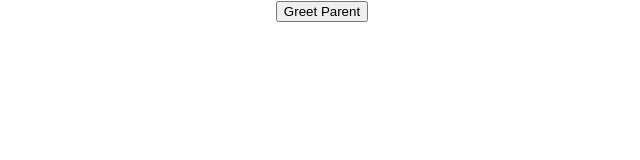
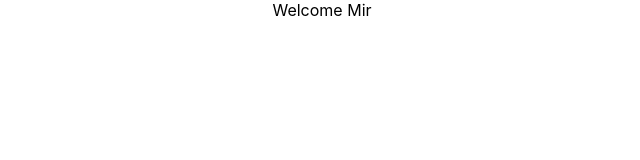
Before and after one commit to MirAfzalul/ReactJS-Tutorial, a React (Create React App) app: page / in a window 1280 px wide. Shown: the top 160 px of the page, without its empty margins (318-958 px from the left). Built offline with nearby package versions, Linux system fonts and the light colour scheme.

Commit message:
Tutorial-16-Conditional Rendering

```diff
--- a/src/App.js
+++ b/src/App.js
@@ -9,6 +9,7 @@ import FunctionClick from './components/FunctionClick';
 import ClassClick from './components/ClassClick';
 import EventBind from './components/EventBind';
 import ParentComponent from './components/ParentComponent';
+import UserGreeting from './components/UserGreeting';
 function App() {
   return (
     <div className="App">
@@ -25,7 +26,8 @@ function App() {
       {/* <FunctionClick/>
       <ClassClick/> */}
       {/* <EventBind/>  */}
-      <ParentComponent/>
+      {/* <ParentComponent/> */}
+      <UserGreeting/>
     </div>
   );
 }
--- /dev/null
+++ b/src/components/UserGreeting.js
@@ -0,0 +1,51 @@
+import React, { Component } from 'react'
+
+ class UserGreeting extends Component {
+    constructor(props) {
+        super(props)
+
+        this.state = {
+             isLogedIn: true
+        }
+    }
+
+    render() {
+
+        return this.state.isLogedIn && <div>Welcome Mir</div>
+
+        // return(
+        //     this.state.isLogedIn?
+        //     <div>Welcome Mir</div> :
+        //     <div>Welcome Guest</div>
+        // )
+
+
+
+        // let message
+        // if(this.state.isLogedIn){
+        //     message=<div>Welcome Mir</div>
+        // }
+        // else{
+        //     message=<div>
+        //         Welcome Guest
+        //     </div>
+        // }
+        // return <div>{message}</div>
+
+
+        // if(this.state.isLogedIn){
+        //     return <div>Welcome Mir</div>
+        // }
+        // else{
+        //     return <div>Welcome Guest</div>
+        // }
+        // return (
+        //     <div>
+        //         <div>Welcome Mir</div>
+        //         <div>Welcome Guest</div>
+        //     </div>
+        // )
+    }
+}
+
+export default UserGreeting
```
